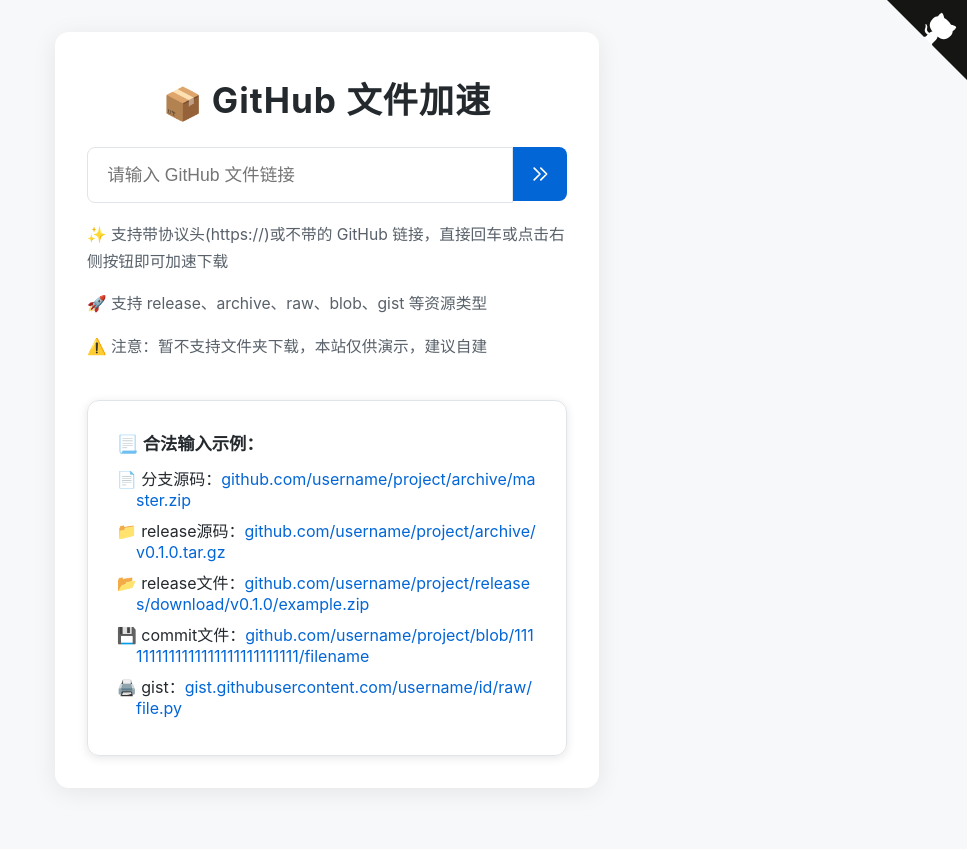
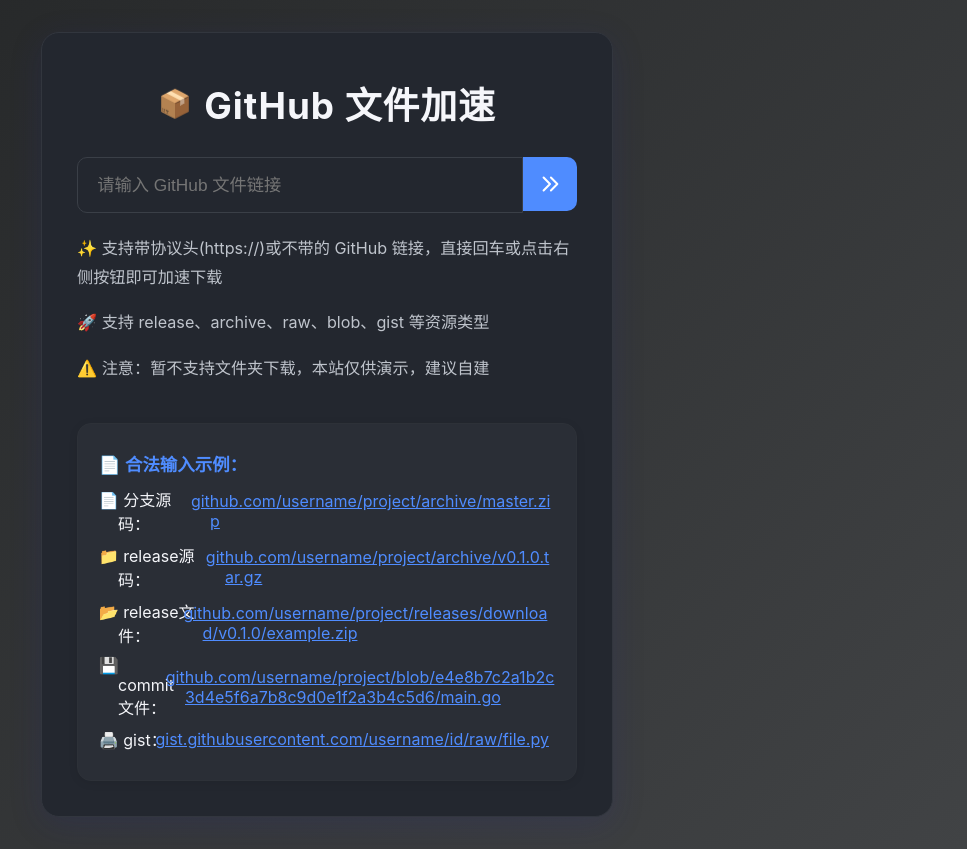
Before and after one commit to LunarVowCrimsonLove/vercel-github-proxy, a website: page index.html in a window 1280 px wide. Shown: the whole page, without its empty margins (313-1280 px from the left). Before the commit the page ends 820 px from the top, so only its background shows below. Drawn offline with Linux system fonts and the light colour scheme.

Commit message:
Update index.html

```diff
--- a/index.html
+++ b/index.html
@@ -6,142 +6,159 @@
   <title>GitHub 文件加速</title>
   <style>
     :root {
-      --bg-color: #f6f8fa;
-      --container-bg: #fff;
-      --border-color: #e1e4e8;
-      --accent-color: #0366d6;
-      --github-corner-bg: #151513;
-      --github-corner-fg: #fff;
+      --bg-gradient: linear-gradient(135deg, #232526 0%, #414345 100%);
+      --container-bg: #23272f;
+      --border-color: #32363e;
+      --accent-color: #4f8cff;
+      --accent-hover: #357ae8;
+      --text-main: #f5f6fa;
+      --text-secondary: #bfc4cc;
+      --card-shadow: 0 8px 32px 0 rgba(31, 38, 135, 0.18);
+      --input-bg: #23272f;
+      --input-border: #3a3f47;
+      --input-focus: #4f8cff;
+      --example-bg: rgba(255,255,255,0.03);
+      --divider: #2d3138;
+      --emoji-size: 1.7rem;
     }
     body {
-      background: var(--bg-color);
+      background: var(--bg-gradient);
       margin: 0;
       min-height: 100vh;
       font-family: -apple-system,BlinkMacSystemFont,"Segoe UI",Roboto,Helvetica,Arial,sans-serif;
-      color: #24292e;
+      color: var(--text-main);
       display: flex;
       justify-content: center;
       align-items: center;
     }
     .container {
       background: var(--container-bg);
-      border-radius: 14px;
-      box-shadow: 0 4px 24px rgba(0,0,0,0.08);
-      max-width: 480px;
+      border-radius: 18px;
+      box-shadow: var(--card-shadow);
+      max-width: 500px;
       width: 100%;
-      padding: 2.5rem 2rem 2rem 2rem;
+      padding: 2.7rem 2.2rem 2.2rem 2.2rem;
       margin: 2rem 0;
       position: relative;
+      border: 1.5px solid var(--border-color);
+      transition: box-shadow 0.2s;
+    }
+    .container:hover {
+      box-shadow: 0 12px 40px 0 rgba(31, 38, 135, 0.22);
     }
     .title {
-      font-size: 2.2rem;
+      font-size: 2.3rem;
       font-weight: 700;
       text-align: center;
-      margin-bottom: 1.5rem;
+      margin-bottom: 1.7rem;
       letter-spacing: 1px;
+      color: var(--text-main);
+      display: flex;
+      align-items: center;
+      justify-content: center;
+      gap: 0.7rem;
     }
     .emoji {
-      font-size: 2rem;
+      font-size: var(--emoji-size);
       vertical-align: middle;
-      margin-right: 0.5rem;
     }
     .search-container {
       display: flex;
-      margin-bottom: 1.2rem;
+      margin-bottom: 1.3rem;
       justify-content: center;
     }
     .search-input {
       flex: 1;
       height: 54px;
-      font-size: 1.1rem;
-      border: 1.5px solid var(--border-color);
-      border-radius: 8px 0 0 8px;
+      font-size: 1.08rem;
+      border: 1.5px solid var(--input-border);
+      border-radius: 10px 0 0 10px;
       padding: 0 1.2rem;
       outline: none;
-      transition: border-color 0.2s;
+      background: var(--input-bg);
+      color: var(--text-main);
+      transition: border-color 0.2s, box-shadow 0.2s;
+      box-shadow: none;
     }
     .search-input:focus {
-      border-color: var(--accent-color);
+      border-color: var(--input-focus);
+      box-shadow: 0 0 0 2px rgba(79,140,255,0.12);
     }
     .search-button {
       width: 54px;
       height: 54px;
       background: var(--accent-color);
       border: none;
-      border-radius: 0 8px 8px 0;
+      border-radius: 0 10px 10px 0;
       color: #fff;
       cursor: pointer;
       display: flex;
       align-items: center;
       justify-content: center;
-      transition: background 0.2s;
+      transition: background 0.18s, box-shadow 0.18s;
+      font-size: 1.2rem;
+      box-shadow: none;
     }
     .search-button:hover {
-      background: #0356b6;
+      background: var(--accent-hover);
+      box-shadow: 0 2px 8px 0 rgba(79,140,255,0.10);
     }
     .tips {
-      margin-bottom: 1.2rem;
-      color: #586069;
-      font-size: 0.98rem;
-      line-height: 1.7;
+      margin-bottom: 1.3rem;
+      color: var(--text-secondary);
+      font-size: 1.01rem;
+      line-height: 1.8;
     }
     .tips a {
       color: var(--accent-color);
       text-decoration: underline;
+      transition: color 0.18s;
+    }
+    .tips a:hover {
+      color: var(--accent-hover);
     }
     .example {
       margin-top: 2.5rem;
-      padding: 1.8rem;
-      background: rgba(255,255,255,0.05);
-      border-radius: 12px;
+      padding: 1.7rem 1.3rem 1.3rem 1.3rem;
+      background: var(--example-bg);
+      border-radius: 14px;
       text-align: left;
-      border: 1px solid var(--border-color);
-      box-shadow: 0 2px 10px rgba(0,0,0,0.1);
+      border: 1.5px solid var(--divider);
+      box-shadow: 0 2px 10px rgba(0,0,0,0.08);
       overflow-x: auto;
+      color: var(--text-main);
     }
     .example-title {
       font-weight: 600;
-      font-size: 1.08rem;
+      font-size: 1.09rem;
       margin-bottom: 0.7rem;
+      color: var(--accent-color);
+      display: flex;
+      align-items: center;
+      gap: 0.5rem;
     }
     .example p {
       margin: 0.5rem 0;
       font-size: 1rem;
       padding-left: 1.2rem;
       text-indent: -1.2rem;
+      display: flex;
+      align-items: center;
+      gap: 0.5rem;
     }
     .url-part {
       color: var(--accent-color);
       word-break: break-all;
+      text-decoration: underline;
+      cursor: pointer;
+      transition: color 0.18s;
     }
-    .github-corner {
-      position: fixed;
-      top: 0;
-      right: 0;
-      z-index: 999;
+    .url-part:hover {
+      color: var(--accent-hover);
     }
-    .github-corner svg {
-      fill: var(--github-corner-bg);
-      color: var(--github-corner-fg);
-      position: absolute;
-      top: 0;
-      border: 0;
-      right: 0;
-      width: 80px;
-      height: 80px;
-    }
-    .github-corner a,
-    .github-corner a:visited {
-      color: transparent !important;
-      text-decoration: none !important;
-    }
-    .github-corner:hover .octo-arm {
-      animation: octocat-wave 560ms ease-in-out;
-    }
-    @keyframes octocat-wave {
-      0%,100%{transform:rotate(0)}
-      20%,60%{transform:rotate(-25deg)}
-      40%,80%{transform:rotate(10deg)}
+    .divider {
+      border-top: 1px solid var(--divider);
+      margin: 1.2rem 0 1.2rem 0;
     }
     @media (max-width: 640px) {
       .container {
@@ -165,21 +182,10 @@
         font-size: 0.95rem;
         padding-bottom: 0.6rem;
       }
-      .github-corner svg {
-        width: 60px;
-        height: 60px;
-      }
     }
   </style>
 </head>
 <body>
-  <a href="https://github.com/cmliu/CF-Workers-GitHub" target="_blank" class="github-corner" aria-label="View source on Github">
-    <svg viewBox="0 0 250 250" aria-hidden="true">
-      <path d="M0,0 L115,115 L130,115 L142,142 L250,250 L250,0 Z"></path>
-      <path d="M128.3,109.0 C113.8,99.7 119.0,89.6 119.0,89.6 C122.0,82.7 120.5,78.6 120.5,78.6 C119.2,72.0 123.4,76.3 123.4,76.3 C127.3,80.9 125.5,87.3 125.5,87.3 C122.9,97.6 130.6,101.9 134.4,103.2" fill="currentColor" style="transform-origin: 130px 106px;" class="octo-arm"></path>
-      <path d="M115.0,115.0 C114.9,115.1 118.7,116.5 119.8,115.4 L133.7,101.6 C136.9,99.2 139.9,98.4 142.2,98.6 C133.8,88.0 127.5,74.4 143.8,58.0 C148.5,53.4 154.0,51.2 159.7,51.0 C160.3,49.4 163.2,43.6 171.4,40.1 C171.4,40.1 176.1,42.5 178.8,56.2 C183.1,58.6 187.2,61.8 190.9,65.4 C194.5,69.0 197.7,73.2 200.1,77.6 C213.8,80.2 216.3,84.9 216.3,84.9 C212.7,93.1 206.9,96.0 205.4,96.6 C205.1,102.4 203.0,107.8 198.3,112.5 C181.9,128.9 168.3,122.5 157.7,114.1 C157.9,116.9 156.7,120.9 152.7,124.9 L141.0,136.5 C139.8,137.7 141.6,141.9 141.8,141.8 Z" fill="currentColor" class="octo-body"></path>
-    </svg>
-  </a>
   <div class="container">
     <div class="title"><span class="emoji">📦</span>GitHub 文件加速</div>
     <form onsubmit="toSubmit(event)" class="search-container">
@@ -192,7 +198,7 @@
         required
       >
       <button type="submit" class="search-button" title="下载">
-        <svg width="20" height="20" fill="none" stroke="currentColor" stroke-width="2" viewBox="0 0 24 24">
+        <svg width="22" height="22" fill="none" stroke="currentColor" stroke-width="2.2" viewBox="0 0 24 24">
           <path d="M13 5l7 7-7 7M5 5l7 7-7 7" stroke-linecap="round" stroke-linejoin="round"/>
         </svg>
       </button>
@@ -203,12 +209,12 @@
       <p>⚠️ 注意：暂不支持文件夹下载，本站仅供演示，建议自建</p>
     </div>
     <div class="example">
-      <div class="example-title">📃 合法输入示例：</div>
-      <p>📄 分支源码：<span class="url-part">github.com/username/project/archive/master.zip</span></p>
-      <p>📁 release源码：<span class="url-part">github.com/username/project/archive/v0.1.0.tar.gz</span></p>
-      <p>📂 release文件：<span class="url-part">github.com/username/project/releases/download/v0.1.0/example.zip</span></p>
-      <p>💾 commit文件：<span class="url-part">github.com/username/project/blob/1111111111111111111111111111/filename</span></p>
-      <p>🖨️ gist：<span class="url-part">gist.githubusercontent.com/username/id/raw/file.py</span></p>
+      <div class="example-title">📄 合法输入示例：</div>
+      <p>📄 分支源码：<span class="url-part" onclick="copyUrl(this)">github.com/username/project/archive/master.zip</span></p>
+      <p>📁 release源码：<span class="url-part" onclick="copyUrl(this)">github.com/username/project/archive/v0.1.0.tar.gz</span></p>
+      <p>📂 release文件：<span class="url-part" onclick="copyUrl(this)">github.com/username/project/releases/download/v0.1.0/example.zip</span></p>
+      <p>💾 commit文件：<span class="url-part" onclick="copyUrl(this)">github.com/username/project/blob/e4e8b7c2a1b2c3d4e5f6a7b8c9d0e1f2a3b4c5d6/main.go</span></p>
+      <p>🖨️ gist：<span class="url-part" onclick="copyUrl(this)">gist.githubusercontent.com/username/id/raw/file.py</span></p>
     </div>
   </div>
   <script>
@@ -225,6 +231,13 @@
       const baseUrl = location.protocol + '//' + location.host + '/';
       window.location.href = baseUrl + url;
     }
+    // 点击示例可复制
+    function copyUrl(el) {
+      const text = el.textContent;
+      navigator.clipboard.writeText(text);
+      el.style.color = '#6fd6ff';
+      setTimeout(() => { el.style.color = ''; }, 600);
+    }
   </script>
 </body>
 </html>
```
